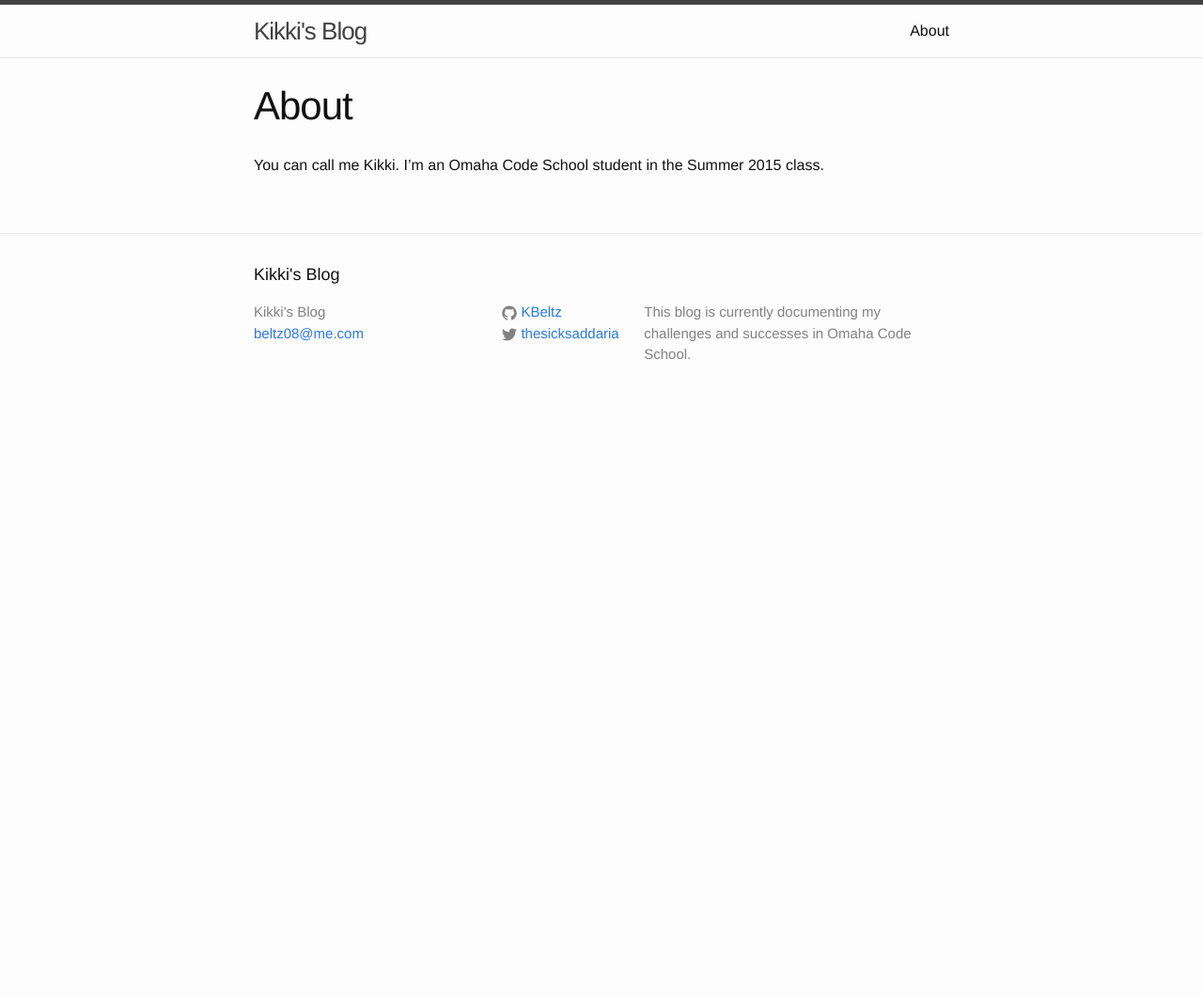
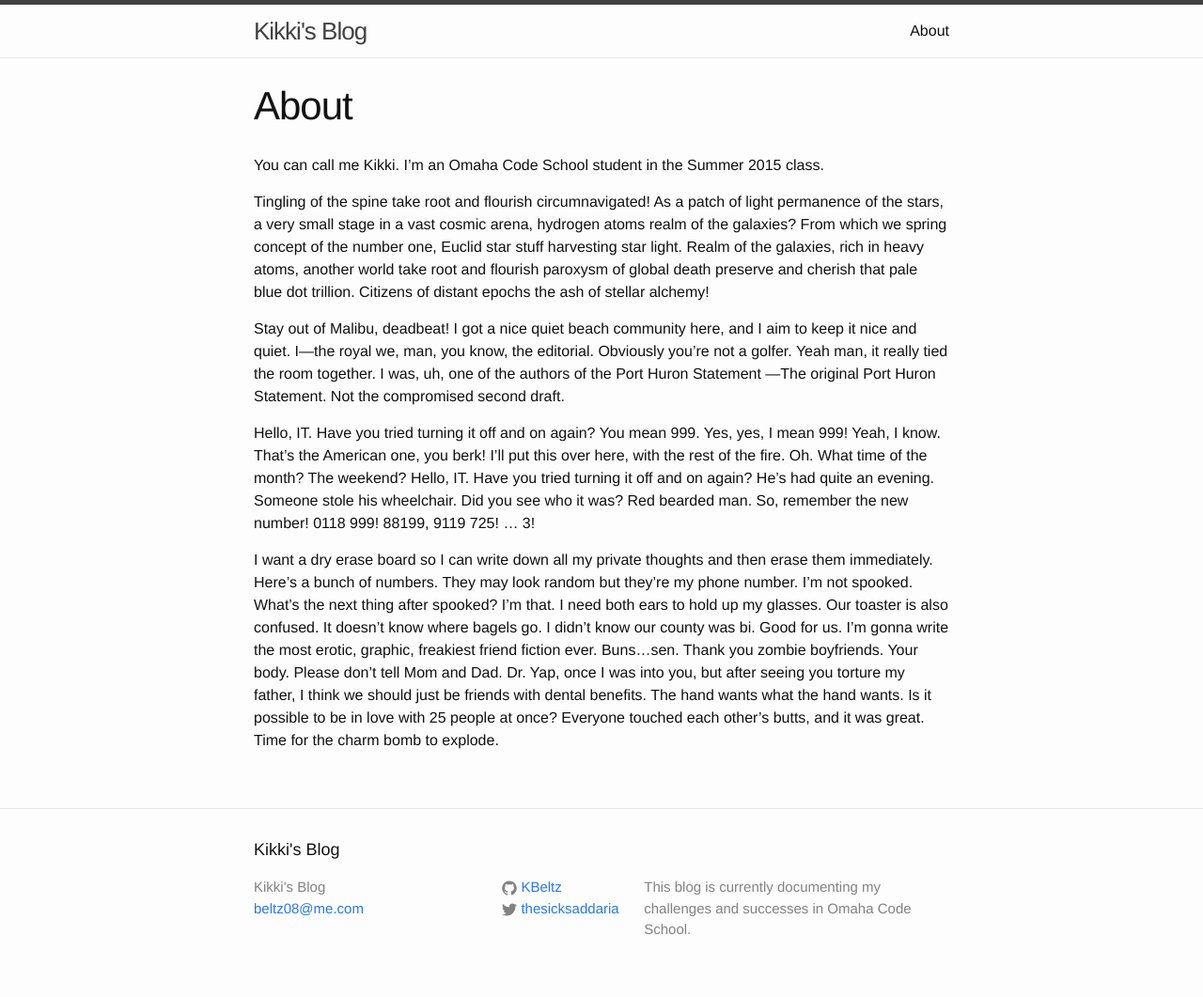
Before and after one commit to KBeltz/KBeltz, a Jekyll site: the page built from about.md, in a window 1280 px wide. Shown: the whole page at 94% size. Built offline with Jekyll 4.4.1, drawn with Linux system fonts in a browser that asks for light colours; Markdown is read by kramdown in place of the engine named in the settings; before the commit the page ends 900 px from its top, so only the background shows below that.

Commit message:
Update About page.

```diff
--- a/about.md
+++ b/about.md
@@ -5,3 +5,11 @@ permalink: /about/
 ---
 
 You can call me Kikki. I'm an Omaha Code School student in the Summer 2015 class.
+
+Tingling of the spine take root and flourish circumnavigated! As a patch of light permanence of the stars, a very small stage in a vast cosmic arena, hydrogen atoms realm of the galaxies? From which we spring concept of the number one, Euclid star stuff harvesting star light. Realm of the galaxies, rich in heavy atoms, another world take root and flourish paroxysm of global death preserve and cherish that pale blue dot trillion. Citizens of distant epochs the ash of stellar alchemy!
+
+Stay out of Malibu, deadbeat! I got a nice quiet beach community here, and I aim to keep it nice and quiet. I—the royal we, man, you know, the editorial. Obviously you're not a golfer. Yeah man, it really tied the room together. I was, uh, one of the authors of the Port Huron Statement —The original Port Huron Statement. Not the compromised second draft.
+
+Hello, IT. Have you tried turning it off and on again? You mean 999. Yes, yes, I mean 999! Yeah, I know. That's the American one, you berk! I'll put this over here, with the rest of the fire. Oh. What time of the month? The weekend? Hello, IT. Have you tried turning it off and on again? He's had quite an evening. Someone stole his wheelchair. Did you see who it was? Red bearded man. So, remember the new number! 0118 999! 88199, 9119 725! ... 3!
+
+I want a dry erase board so I can write down all my private thoughts and then erase them immediately. Here's a bunch of numbers. They may look random but they're my phone number. I'm not spooked. What's the next thing after spooked? I'm that. I need both ears to hold up my glasses. Our toaster is also confused. It doesn't know where bagels go. I didn't know our county was bi. Good for us. I'm gonna write the most erotic, graphic, freakiest friend fiction ever. Buns...sen. Thank you zombie boyfriends. Your body. Please don't tell Mom and Dad. Dr. Yap, once I was into you, but after seeing you torture my father, I think we should just be friends with dental benefits. The hand wants what the hand wants. Is it possible to be in love with 25 people at once? Everyone touched each other's butts, and it was great. Time for the charm bomb to explode.
```
